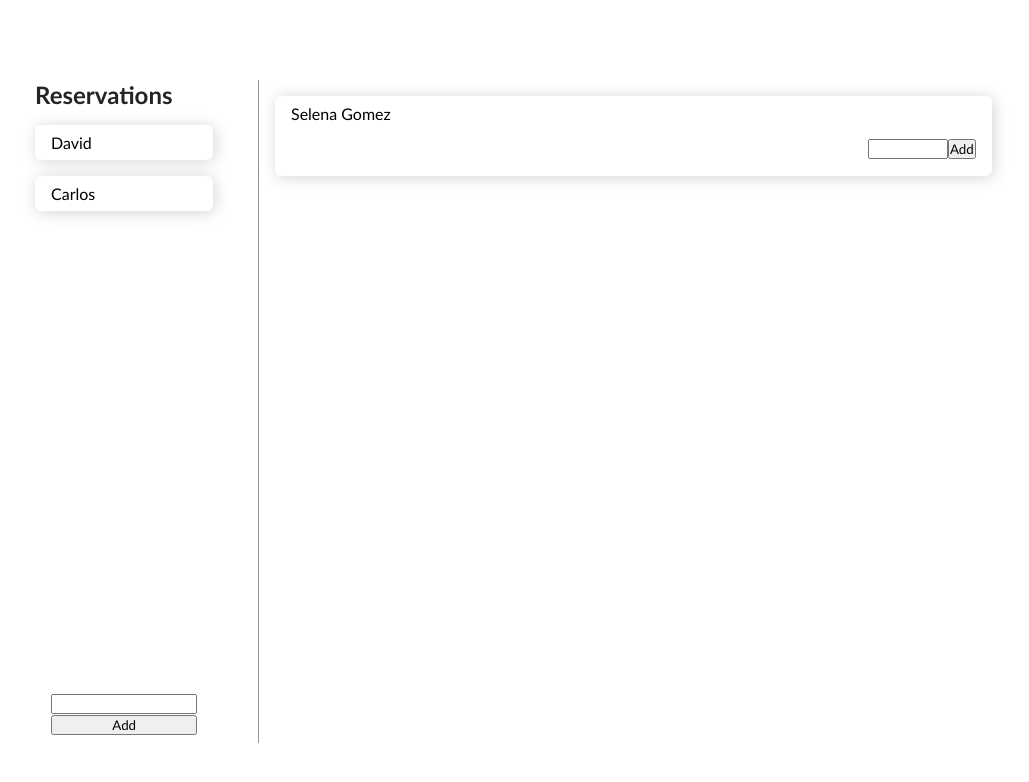
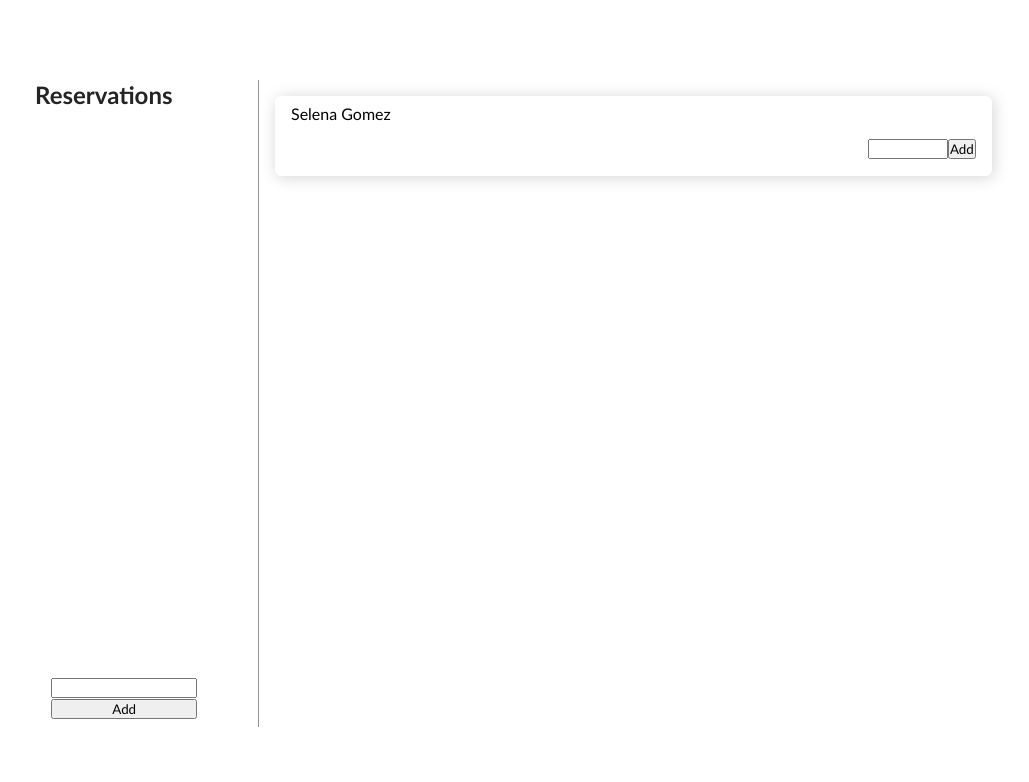
Before and after one commit to Siravian-index/reduxt-ts-toolkit-simple-example, a React (Vite) app: page / in a window 1280 px wide. Shown: the top 782 px of the page, without its empty margins (45-1074 px from the left). Built offline with nearby package versions, Linux system fonts and the light colour scheme.

Commit message:
Refactor user type && logic

```diff
--- a/package.json
+++ b/package.json
@@ -9,6 +9,7 @@
   },
   "dependencies": {
     "@reduxjs/toolkit": "^1.8.2",
+    "nanoid": "^3.3.4",
     "react": "^18.0.0",
     "react-dom": "^18.0.0",
     "react-redux": "^8.0.2"
--- a/src/App.tsx
+++ b/src/App.tsx
@@ -4,6 +4,7 @@ import {RootState} from "./app/store";
 import ReservationCard from "./components/ReservationCard";
 import {useState} from "react";
 import {addReservation} from "./features/reservationSlice";
+import {nanoid} from "nanoid";
 
 function App() {
     const dispatch = useDispatch()
@@ -11,11 +12,12 @@ function App() {
     //with useSelector we pick the slice of state we want to work with
     const reservations = useSelector((state: RootState) => state.reservations.value)
     // console.log(reservations)
-    const reservationDataFormatted = reservations.map((r, i) => <ReservationCard name={r} index={i}/>)
+    const reservationDataFormatted = reservations.map((user) => <ReservationCard user={user} key={user.id}/>)
 
     const handleReservations = () => {
         if (reservationNameInput) {
-            dispatch(addReservation(reservationNameInput))
+            const newUser = {name: reservationNameInput, id: nanoid()}
+            dispatch(addReservation(newUser))
             setReservationInput("")
         }
     }
--- a/src/components/ReservationCard.tsx
+++ b/src/components/ReservationCard.tsx
@@ -1,19 +1,18 @@
 import * as React from "react";
 import {useDispatch} from "react-redux";
-import {removeReservation} from "../features/reservationSlice";
+import {removeReservation, userType} from "../features/reservationSlice";
 
 
 interface IReservationCard {
-    name: string
-    index: number
+    user: userType
 }
 
-const ReservationCard: React.FC<IReservationCard> = ({name, index}) => {
+const ReservationCard: React.FC<IReservationCard> = ({user}) => {
     const dispatch = useDispatch()
     const removeCardByIndex = () => {
-        dispatch(removeReservation(index))
+        dispatch(removeReservation(user.id))
     }
-    return <div onClick={() => removeCardByIndex()} className="reservation-card-container">{name}</div>
+    return <div onClick={() => removeCardByIndex()} className="reservation-card-container">{user.name}</div>
 }
 
 export default ReservationCard
--- a/src/features/reservationSlice.ts
+++ b/src/features/reservationSlice.ts
@@ -1,12 +1,17 @@
 import {createSlice, PayloadAction} from "@reduxjs/toolkit";
 
 
+export type userType = {
+    name: string
+    id: string
+}
+
 interface IReservationState {
-    value: string[]
+    value: userType[]
 }
 
 const initialState: IReservationState = {
-    value: ["David", "Carlos"]
+    value: []
 }
 
 //Slice
@@ -14,11 +19,11 @@ export const reservationSlice = createSlice({
     name: 'reservation',
     initialState,
     reducers: {
-        addReservation: (state, action: PayloadAction<string>) => {
+        addReservation: (state, action: PayloadAction<userType>) => {
             state.value.push(action.payload)
         },
-        removeReservation: (state, action: PayloadAction<number>) => {
-            state.value.splice(action.payload, 1)
+        removeReservation: (state, action: PayloadAction<string>) => {
+            state.value = state.value.filter((user) => user.id !== action.payload)
         }
     }
 })
```
Also changed, not shown: src/features/customerSlice.ts (added), 1 other file (tests, documents, lock files or other folders).
